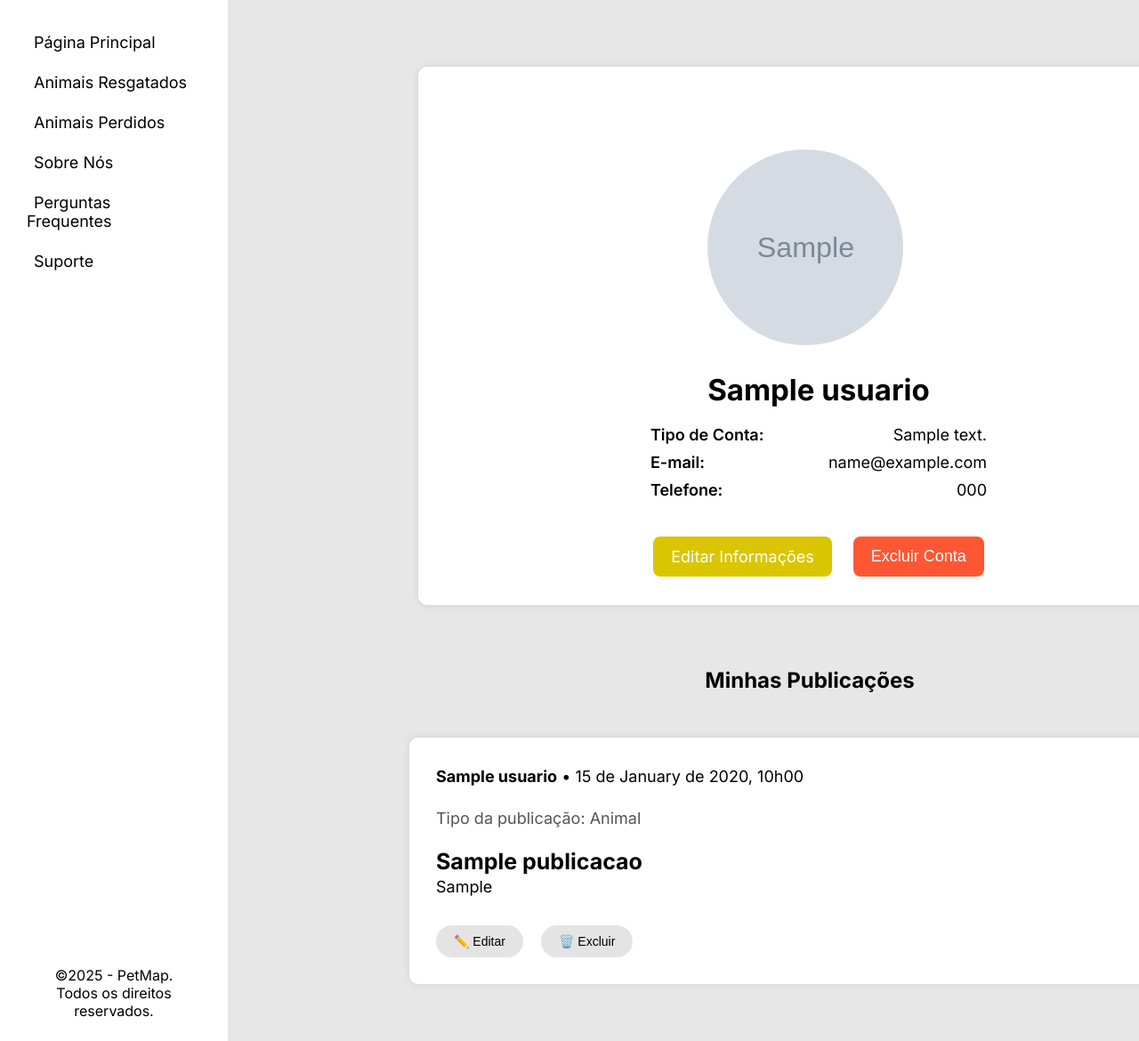
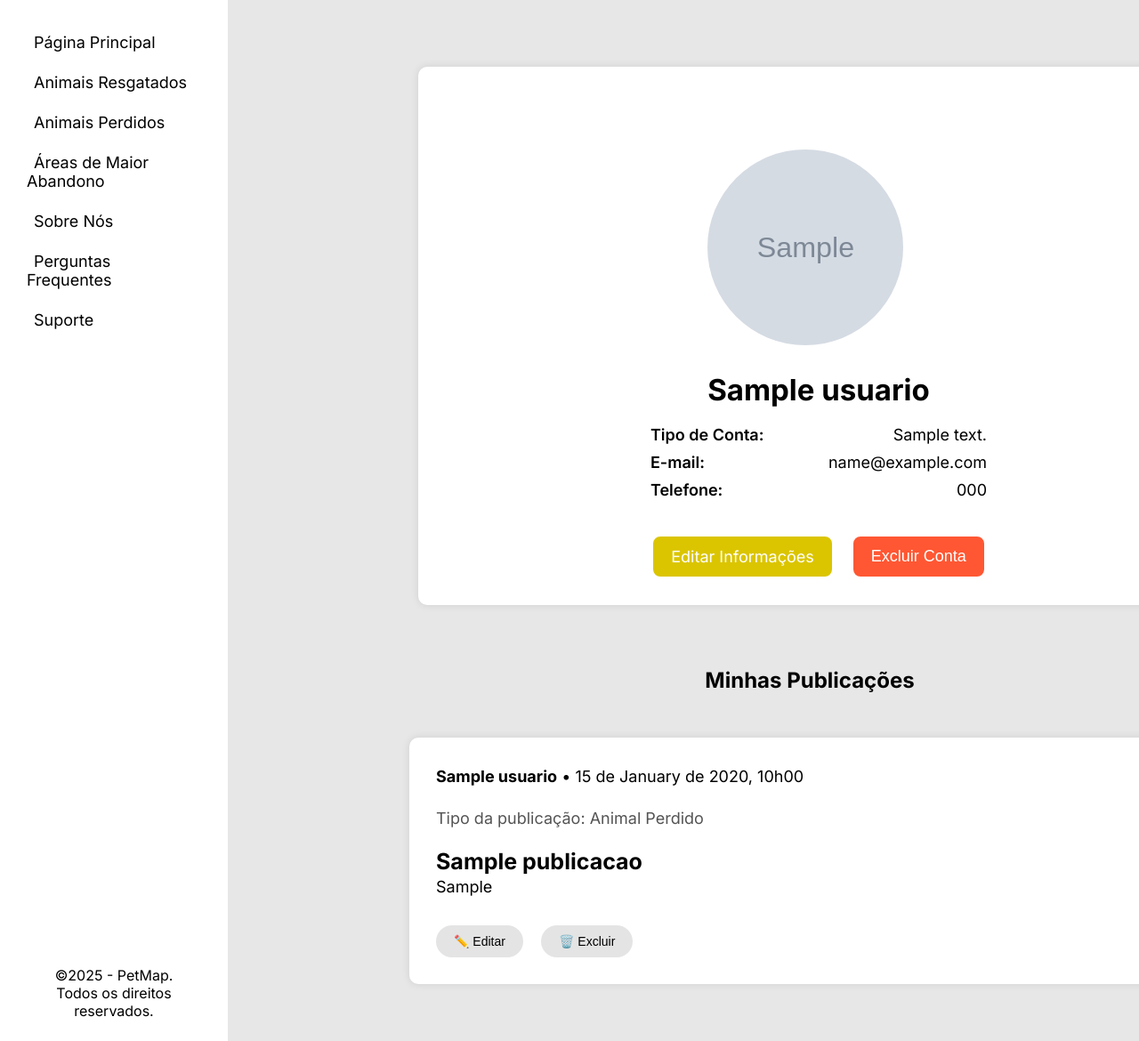
Before and after one commit to arthurpansera/PetMap, a PHP site: page /src/assets/pages/profile.php in a window 1280 px wide. Shown: the part 75-1245 px from the top of the page at 89% size. Run offline with PHP 8.4, Linux system fonts and the light colour scheme; the visitor is signed in with stand-in values (Sample User, id 1); tables that the repository leaves empty hold one stand-in row (values such as "Sample post"); grey boxes marked "Sample" are stand-in pictures; some libraries are stand-ins or nearby versions.

Commit message:
Atualização
Atualização do código

```diff
--- a/PROJETO/index.php
+++ b/PROJETO/index.php
@@ -79,6 +79,7 @@
                 <li><a href="index.php">Página Principal</a></li>
                 <li><a href="index.php">Animais Resgatados</a></li>
                 <li><a href="index.php">Animais Perdidos</a></li>
+                <li><a href="index.php">Áreas de Maior Abandono</a></li>
                 <?php if ($isModerator): ?>
                     <li><a href="index.php">Usuários Cadastrados</a></li>
                 <?php endif; ?>
--- a/PROJETO/src/assets/pages/profile.php
+++ b/PROJETO/src/assets/pages/profile.php
@@ -262,6 +262,7 @@
                 <li><a href="../../../index.php">Página Principal</a></li>
                 <li><a href="../../../index.php">Animais Resgatados</a></li>
                 <li><a href="../../../index.php">Animais Perdidos</a></li>
+                <li><a href="../../../index.php">Áreas de Maior Abandono</a></li>
                 <?php if ($user['tipo_conta'] == 'Perfil de moderador'): ?>
                     <li><a href="../../../index.php">Usuários Cadastrados</a></li>
                 <?php endif; ?>
@@ -352,8 +353,8 @@
                         </p>
                         <?php
                             $tiposFormatados = [
-                                'animal' => 'Animal',
-                                'resgate' => 'Resgate',
+                                'animal' => 'Animal Perdido',
+                                'resgate' => 'Resgate de Animal',
                                 'informacao' => 'Informação',
                                 'cidadao' => 'Cidadão',
                                 'outro' => 'Outro'
@@ -403,8 +404,8 @@
                 <div class="post-form-group">
                     <label for="tipo_publicacao">Tipo de Publicação</label>
                     <select id="tipo_publicacao" name="tipo_publicacao" required>
-                        <option value="animal">Animal</option>
-                        <option value="resgate">Resgate</option>
+                        <option value="animal">Animal Perdido</option>
+                        <option value="resgate">Resgate de Animal</option>
                         <option value="informacao">Informação</option>
                         <option value="outro">Outro</option>
                     </select>
@@ -595,8 +596,8 @@
                 <div class="edit-post-form-group">
                     <label for="edit_tipo_publicacao">Tipo de Publicação</label>
                     <select id="edit_tipo_publicacao" name="tipo_publicacao" required>
-                        <option value="animal">Animal</option>
-                        <option value="resgate">Resgate</option>
+                        <option value="animal">Animal Perdido</option>
+                        <option value="resgate">Resgate de Animal</option>
                         <option value="informacao">Informação</option>
                         <option value="outro">Outro</option>
                     </select>
--- a/PROJETO/src/scripts/pages/profile/profile.js
+++ b/PROJETO/src/scripts/pages/profile/profile.js
@@ -4,12 +4,6 @@ function openModal() {
 
 function closeModal() {
     document.getElementById("editModal").style.display = "none";
-}
-
-window.onclick = function(event) {
-    if (event.target == document.getElementById("editModal")) {
-        closeModal();
-    }
 }
 
 function openPostModal() {
@@ -20,12 +14,6 @@ function closePostModal() {
     document.getElementById("postModal").style.display = "none";
 }
 
-window.onclick = function(event) {
-    if (event.target === document.getElementById("postModal")) {
-        closePostModal();
-    }
-}
-
 function openEditPostModal() {
     document.getElementById("postEditModal").style.display = "block";
 }
@@ -34,8 +22,14 @@ function closeEditPostModal() {
     document.getElementById("postEditModal").style.display = "none";
 }
 
-window.onclick = function(event) {
+window.addEventListener("click", function(event) {
+    if (event.target === document.getElementById("editModal")) {
+        closeModal();
+    }
+    if (event.target === document.getElementById("postModal")) {
+        closePostModal();
+    }
     if (event.target === document.getElementById("postEditModal")) {
         closeEditPostModal();
     }
-}
+})
```
